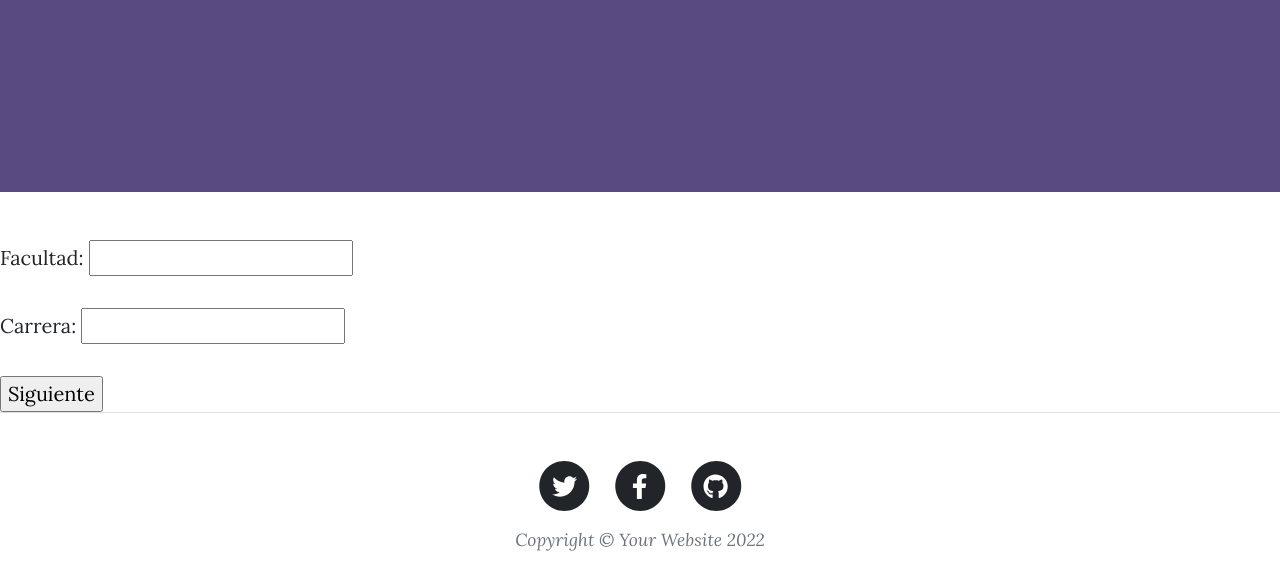
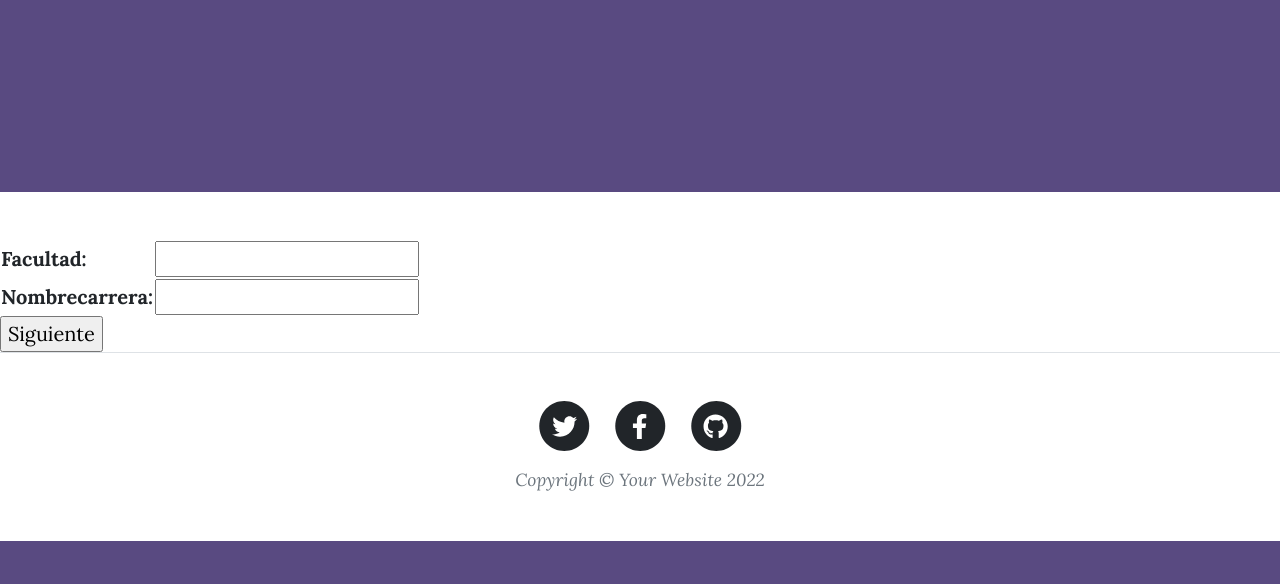
Before and after one commit to antomontano/Entrega1-Montano, a Django app: page /AppUniversidad/carreras in a window 1280 px wide. Shown: the part 408-992 px from the top of the page. After the commit the page ends 949 px from the top, so only its background shows below. Run offline with Django 4.2, Linux system fonts and the light colour scheme; some libraries are stand-ins or nearby versions.

Commit message:
quinto commit

```diff
--- a/AppUniversidad/Templates/AppUniversidad/carreras.html
+++ b/AppUniversidad/Templates/AppUniversidad/carreras.html
@@ -9,9 +9,11 @@
 
 {% block contenidoquecambia %}
 
-<form action="{% url 'cursos' %}" method="POST"> {% csrf_token %}
-    <p>Facultad: <input type="text" name="facultad"></p>
-    <p>Carrera: <input type="text" name="carrera"></p>
+<form action="{% url 'carreras' %}" method="post">{% csrf_token %}
+
+    <table>
+        {{ formulario.as_table }}
+    </table>
     <input type="submit" value="Siguiente">
 
 </form>
--- /dev/null
+++ b/AppUniversidad/forms.py
@@ -0,0 +1,6 @@
+from django import forms
+
+
+class CarrerasFormulario(forms.Form):
+    Facultad= forms.CharField(max_length=50)
+    NombreCarrera= forms.CharField(max_length=50)
--- a/AppUniversidad/models.py
+++ b/AppUniversidad/models.py
@@ -12,10 +12,10 @@
 
 class Carrera(models.Model):
     Facultad= models.CharField(max_length=50)
-    Carrera= models.CharField(max_length=50)
+    NombreCarrera= models.CharField(max_length=50)
 
     def __str__(self):
-        return self.Facultad+" - "+self.Carrera
+        return self.Facultad+" - "+self.NombreCarrera
 
 class Curso(models.Model):
     Año= models.IntegerField()
--- a/AppUniversidad/views.py
+++ b/AppUniversidad/views.py
@@ -1,6 +1,7 @@
 from django.shortcuts import render
 from .models import *
 from django.http import HttpResponse
+from AppUniversidad.forms import CarrerasFormulario
 # Create your views here.
 
 def dato(self):
@@ -18,9 +19,18 @@
 def carreras(request):
 
     if request.method == 'POST':
-        carrera=Carrera(Facultad=request.post['facultad'], Carrera=request.post['carrera'] )
-        carrera.save()
-        return render(request,'AppUniversidad/cursos.html')
+        miformulario=CarrerasFormulario(request.POST)
+
+        if miformulario.is_valid():
+            informacion=miformulario.cleaned_data
+            carrera=Carrera(Facultad=informacion['Facultad'], NombreCarrera=informacion['NombreCarrera'] )
+            carrera.save()
+            return render(request,'AppUniversidad/cursos.html')
+
+    else:
+        miformulario=CarrerasFormulario()
+    return render(request, 'AppUniversidad/carreras.html', {'formulario':miformulario})
+
 
     return render(request,'AppUniversidad/carreras.html')
 
```
Also changed, not shown: AppUniversidad/Templates/AppUniversidad/cursos.html (+1 -6 lines), AppUniversidad/Templates/AppUniversidad/datos.html (+1 -7 lines), AppUniversidad/migrations/0002_rename_carrera_carrera_nombrecarrera.py (added), db.sqlite3.
